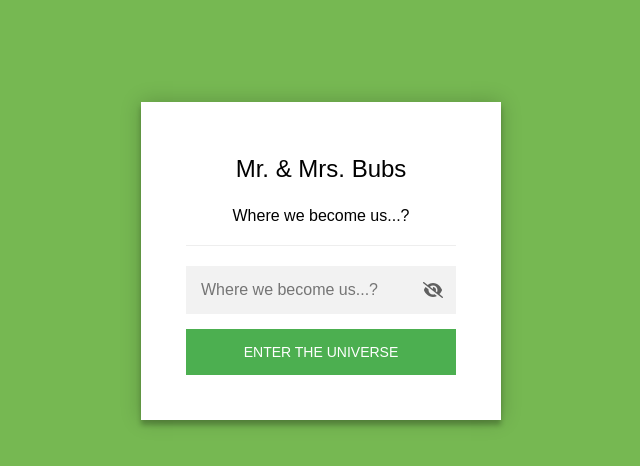
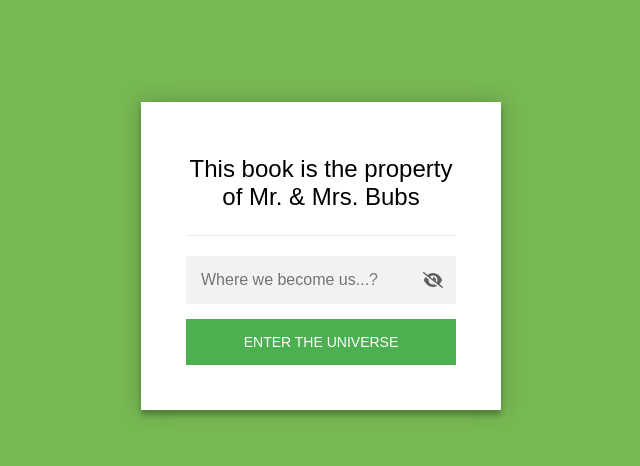
Before and after one commit to zhoushimintjemerlang-web/our-private-universe-2212, a plain HTML site: page index.html in a window 1280 px wide. Shown: the whole page, without its empty margins (319-959 px from the left). Drawn offline with Linux system fonts and the light colour scheme.

Commit message:
Update index.html

```diff
--- a/index.html
+++ b/index.html
@@ -183,8 +183,8 @@
             <div class="staticrypt-page">
                 <div class="staticrypt-form">
                     <div class="staticrypt-instructions">
-                        <p class="staticrypt-title">Mr. & Mrs. Bubs</p>
-                        <p>Where we become us...?</p>
+                        <p class="staticrypt-title">This book is the property of Mr. & Mrs. Bubs</p>
+                        <p></p>
                     </div>
 
                     <hr class="staticrypt-hr" />
```
